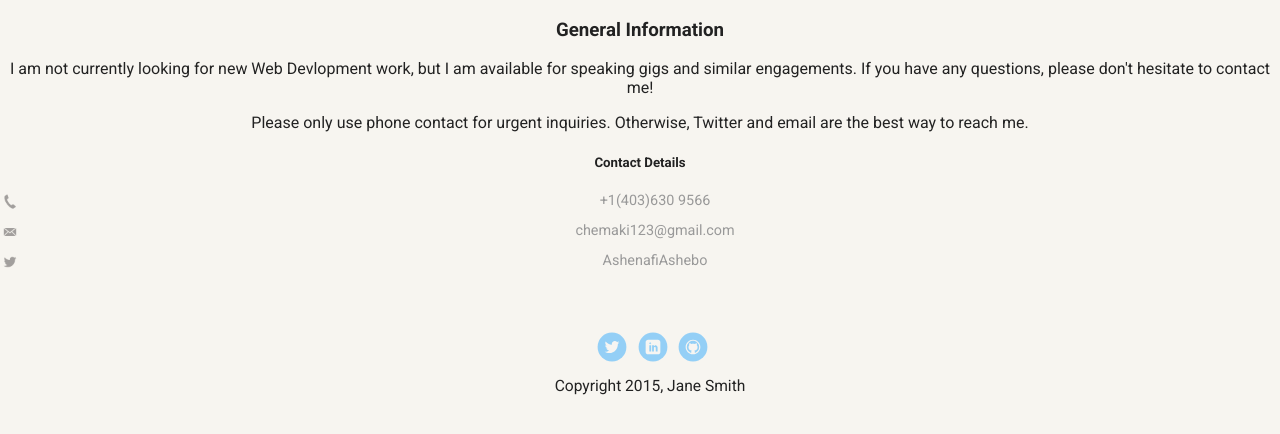
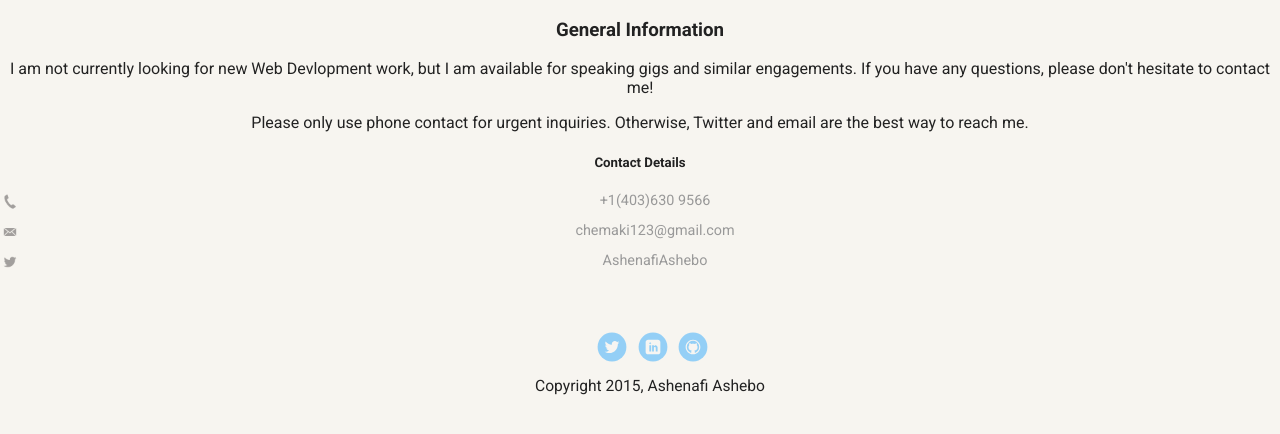
Before and after one commit to ashenafiashebo/portfolio-1, a plain HTML site: page contact.html in a window 1280 px wide. Shown: the part 470-904 px from the top of the page. Drawn offline with Linux system fonts and the light colour scheme; files whose address does not match are found by name; a web font is replaced by a local one.

Commit message:
Update contact.html

```diff
--- a/contact.html
+++ b/contact.html
@@ -22,6 +22,7 @@
       <h1 class="tag name">Hello, I’m Ashenafi.</h1>
       <p class="tag location">My home is Calgary, Alberta.</p>
     </header>
+    <div id="wrapper">
      <section id="primary">
 	<h3>General Information</h3>
 	<p>I am not currently looking for new Web Devlopment work, but I am available for speaking gigs and similar engagements. If you have any questions, please don't hesitate to contact me!</p>
@@ -42,7 +43,8 @@
         <li><a href="#" class="social linkedin">LinkedIn</a></li>
         <li><a href="#" class="social github">Github</a></li>
       </ul>
-      <p class="copyright">Copyright 2015, Jane Smith</p>
+      <p class="copyright">Copyright 2015, Ashenafi Ashebo</p>
     </footer>
+    </div>
   </body>
   </html>
```
